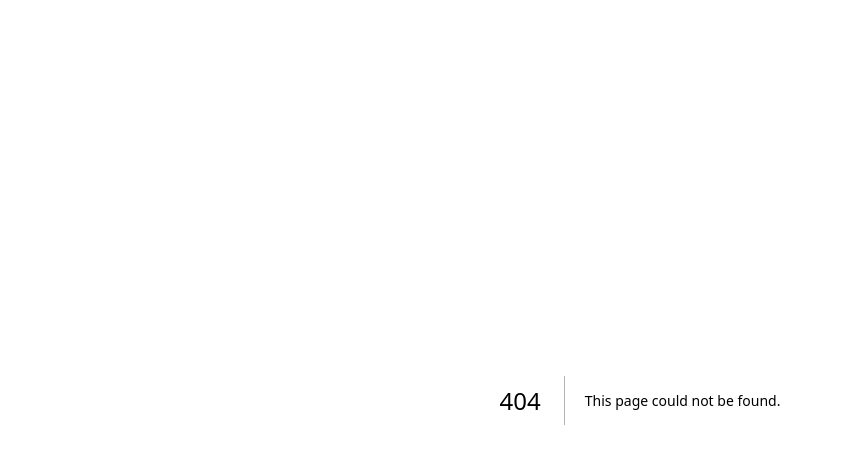
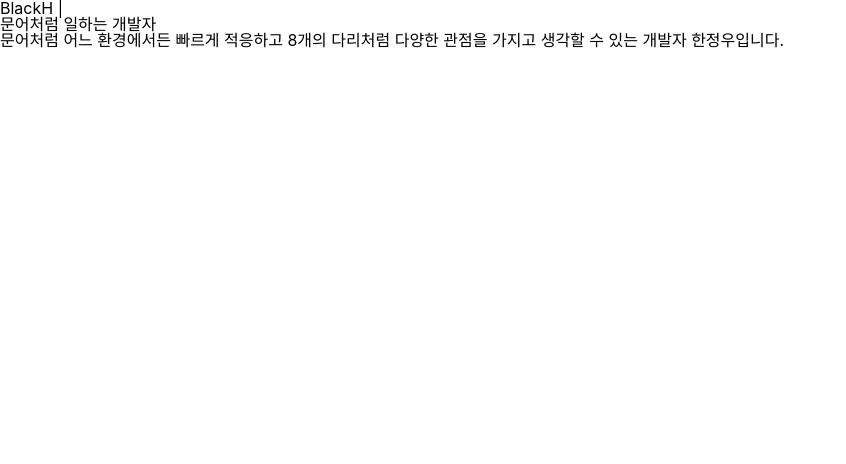
Before and after one commit to blackeichi/portfolio, a Next.js app: page /resume in a window 1280 px wide. Before the commit this address had no page. Shown: the top 464 px of the page, without its empty margins (0-846 px from the left). Built offline with nearby package versions, Linux system fonts and the light colour scheme.

Commit message:
Create resume.tsx

```diff
--- /dev/null
+++ b/pages/resume.tsx
@@ -0,0 +1,12 @@
+export default function Resume() {
+  return (
+    <div>
+      <h1>BlackH | </h1>
+      <h1>문어처럼 일하는 개발자</h1>
+      <h1>
+        문어처럼 어느 환경에서든 빠르게 적응하고 8개의 다리처럼 다양한 관점을
+        가지고 생각할 수 있는 개발자 한정우입니다.
+      </h1>
+    </div>
+  );
+}
```
